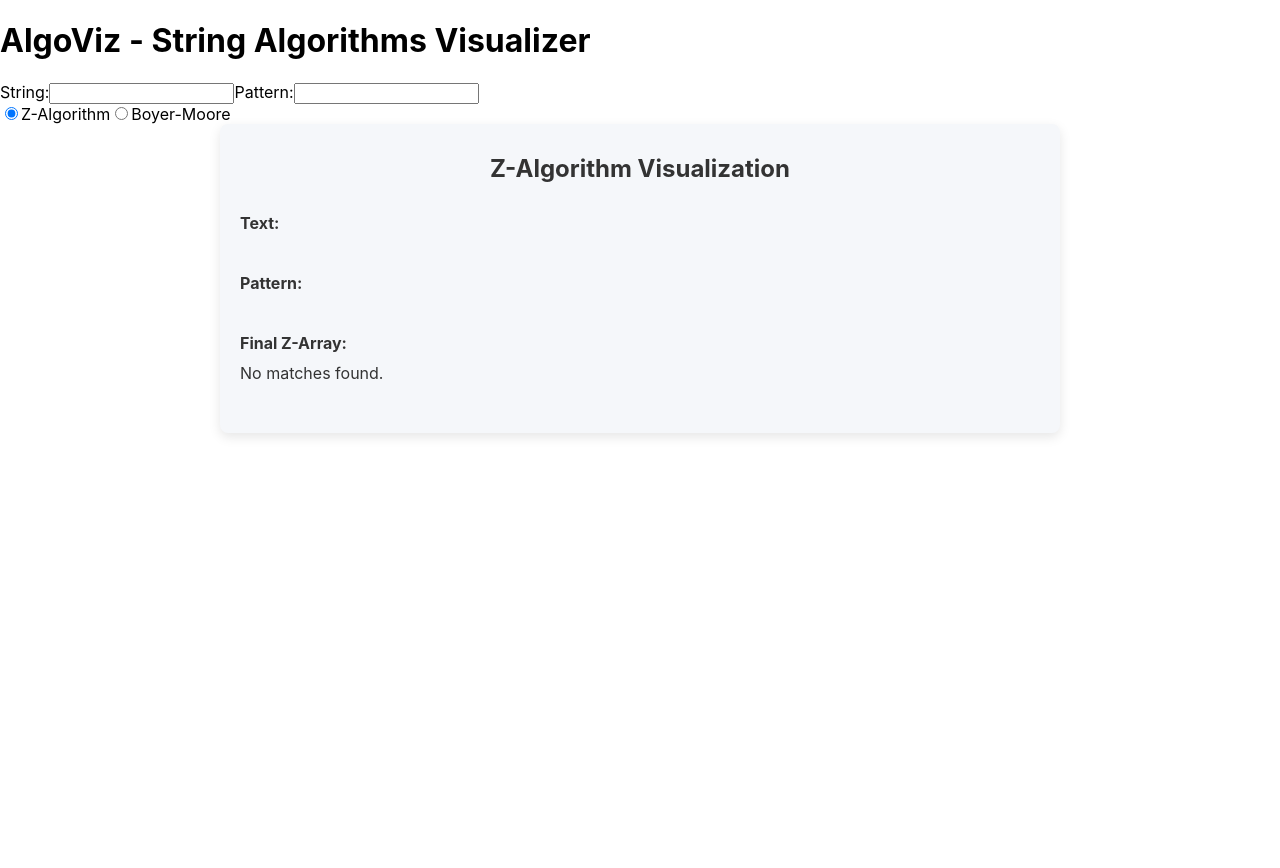
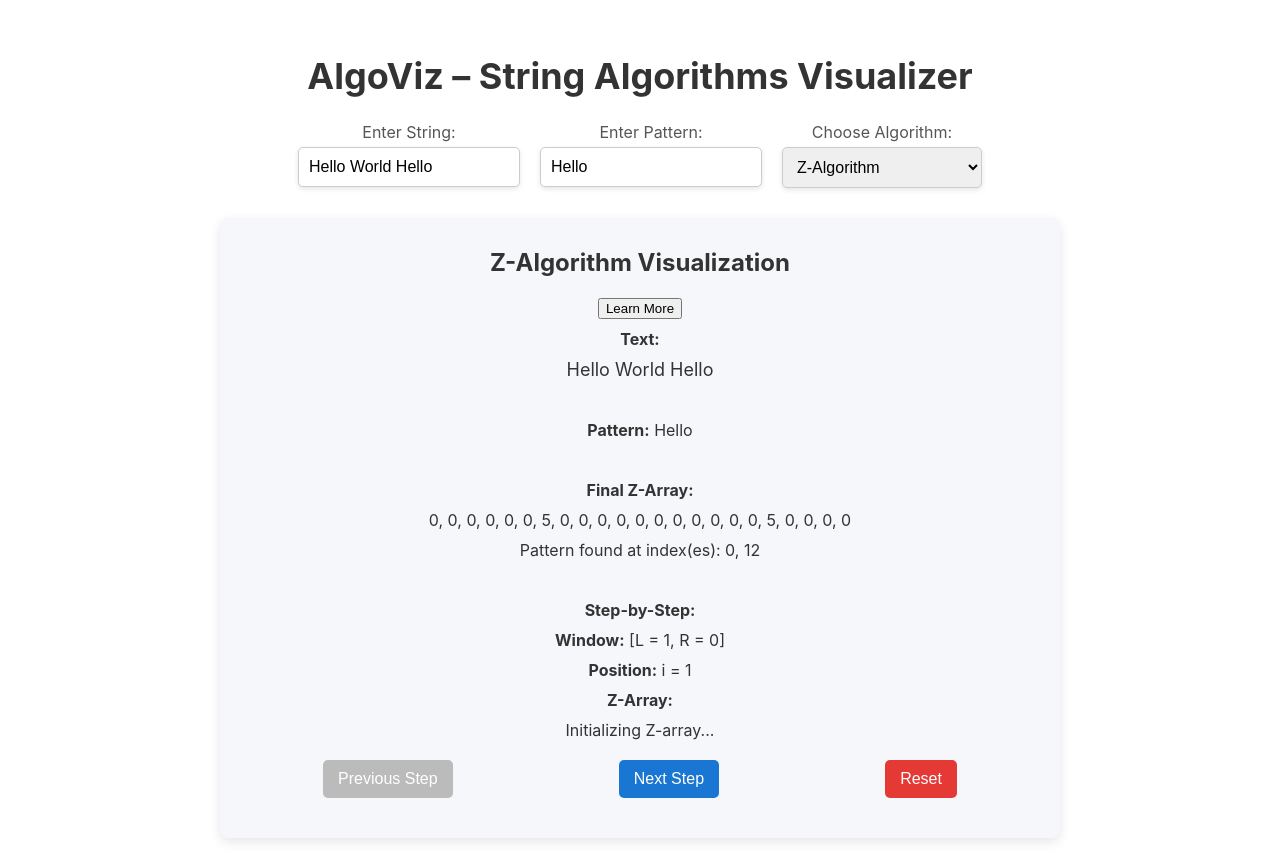
Before and after one commit to Shubhi0406/AlgoViz, a React (Create React App) app: page / in a window 1280 px wide. Before the commit the page ends 800 px from the top, so only its background shows below. Built offline with nearby package versions, Linux system fonts and the light colour scheme.

Commit message:
Z-algo solved issues and improved UI

```diff
--- a/src/App.css
+++ b/src/App.css
@@ -36,3 +36,55 @@
     transform: rotate(360deg);
   }
 }
+
+.app-container {
+  text-align: center;
+  padding: 30px;
+}
+
+header {
+  margin-bottom: 20px;
+}
+
+h1 {
+  font-size: 36px;
+  color: #333;
+}
+
+.input-container {
+  display: flex;
+  justify-content: center;
+  gap: 20px;
+  margin-bottom: 30px;
+}
+
+.input-group {
+  display: flex;
+  flex-direction: column;
+}
+
+label {
+  font-size: 16px;
+  margin-bottom: 5px;
+  color: #555;
+}
+
+input[type="text"],
+select {
+  padding: 10px;
+  border: 1px solid #ccc;
+  border-radius: 5px;
+  font-size: 16px;
+  width: 200px;
+  box-shadow: 0 2px 5px rgba(0, 0, 0, 0.1);
+}
+
+input[type="text"]:focus,
+select:focus {
+  border-color: #1976d2;
+}
+
+input[type="text"]::placeholder {
+  font-style: italic;
+  color: #999;
+}
--- a/src/App.js
+++ b/src/App.js
@@ -1,18 +1,54 @@
 import React, { useState } from 'react';
-import InputForm from './components/InputForm';
-import ControlPanel from './components/ControlPanel';
 import Visualization from './components/Visualization';
+import './App.css';
 
 function App() {
-  const [algorithm, setAlgorithm] = useState('z-algorithm'); // Algorithm selection
-  const [string, setString] = useState('');
-  const [pattern, setPattern] = useState('');
+  const [algorithm, setAlgorithm] = useState('z-algorithm');
+  const [string, setString] = useState('Hello World Hello');
+  const [pattern, setPattern] = useState('Hello');
 
   return (
-    <div className="App">
-      <h1>AlgoViz - String Algorithms Visualizer</h1>
-      <InputForm string={string} setString={setString} pattern={pattern} setPattern={setPattern} />
-      <ControlPanel algorithm={algorithm} setAlgorithm={setAlgorithm} />
+    <div className="app-container">
+      <header>
+        <h1>AlgoViz – String Algorithms Visualizer</h1>
+      </header>
+
+      <div className="input-container">
+        <div className="input-group">
+          <label htmlFor="string-input">Enter String:</label>
+          <input
+            type="text"
+            id="string-input"
+            value={string}
+            onChange={(e) => setString(e.target.value)}
+            placeholder="Enter your text here"
+          />
+        </div>
+
+        <div className="input-group">
+          <label htmlFor="pattern-input">Enter Pattern:</label>
+          <input
+            type="text"
+            id="pattern-input"
+            value={pattern}
+            onChange={(e) => setPattern(e.target.value)}
+            placeholder="Enter pattern to search"
+          />
+        </div>
+
+        <div className="input-group">
+          <label htmlFor="algorithm-select">Choose Algorithm:</label>
+          <select
+            id="algorithm-select"
+            value={algorithm}
+            onChange={(e) => setAlgorithm(e.target.value)}
+          >
+            <option value="z-algorithm">Z-Algorithm</option>
+            <option value="boyer-moore">Boyer-Moore</option>
+          </select>
+        </div>
+      </div>
+
       <Visualization algorithm={algorithm} string={string} pattern={pattern} />
     </div>
   );
--- a/src/components/Visualization.css
+++ b/src/components/Visualization.css
@@ -1,4 +1,3 @@
-/* Visualization.css */
 .visualization-container {
     display: flex;
     flex-direction: column;
@@ -26,6 +25,7 @@
   .text-content, .highlight {
     font-size: 18px;
     color: #333;
+    transition: background-color 0.3s ease, color 0.3s ease;
   }
 
   .highlight {
@@ -48,7 +48,7 @@
     border: none;
     border-radius: 5px;
     cursor: pointer;
-    transition: background-color 0.3s ease;
+    transition: background-color 0.3s ease, transform 0.2s ease;
   }
 
   .nav-button:hover, .reset-button:hover {
@@ -73,17 +73,41 @@
     margin: 10px 0;
   }
 
-  @media (max-width: 768px) {
-    .visualization-container {
-      max-width: 90%;
-      padding: 15px;
-    }
+  /* Modal styling */
+  .modal {
+    display: none;
+    position: fixed;
+    z-index: 1;
+    left: 0;
+    top: 0;
+    width: 100%;
+    height: 100%;
+    background-color: rgba(0,0,0,0.4);
+  }
 
-    .nav-button, .reset-button {
-      font-size: 14px;
-    }
+  .modal.open {
+    display: block;
+  }
 
-    .text-content {
-      font-size: 16px;
-    }
+  .modal-content {
+    background-color: #fff;
+    margin: 15% auto;
+    padding: 20px;
+    border: 1px solid #888;
+    width: 80%;
+    box-shadow: 0 4px 8px rgba(0,0,0,0.1);
   }
+
+  .close {
+    color: #aaa;
+    float: right;
+    font-size: 28px;
+    font-weight: bold;
+  }
+
+  .close:hover,
+  .close:focus {
+    color: black;
+    text-decoration: none;
+    cursor: pointer;
+  }
--- a/src/components/Visualization.js
+++ b/src/components/Visualization.js
@@ -8,13 +8,16 @@ function Visualization({ algorithm, string, pattern }) {
   const [stepHistory, setStepHistory] = useState([]);
   const [stepIndex, setStepIndex] = useState(0);
   const [isLastStep, setIsLastStep] = useState(false);
+  const [isModalOpen, setIsModalOpen] = useState(false);
   const generatorRef = useRef(null);
   const [stepDescription, setStepDescription] = useState('');
+  const [stepZArray, setStepZArray] = useState([]);
 
   useEffect(() => {
     if (algorithm === 'z-algorithm' && string && pattern) {
       const combinedString = `${pattern}$${string}`;
 
+      // Compute the final Z-array and matches
       const Z = zAlgorithm(combinedString);
       const matches = [];
       for (let i = 0; i < Z.length; i++) {
@@ -23,6 +26,7 @@ function Visualization({ algorithm, string, pattern }) {
 
       setFinalResult({ Z, matches });
 
+      // Start the step-by-step visualization
       generatorRef.current = zAlgorithmSteps(combinedString);
       const firstStep = generatorRef.current.next().value;
       setCurrentState(firstStep);
@@ -38,12 +42,20 @@ function Visualization({ algorithm, string, pattern }) {
     }
   }, [algorithm, string, pattern]);
 
+  // Move to the next step
   const stepForward = () => {
     if (stepIndex < stepHistory.length - 1) {
       const nextStep = stepHistory[stepIndex + 1];
       setCurrentState(nextStep);
       setStepIndex(stepIndex + 1);
       setStepDescription(getStepDescription(nextStep));
+
+      // Progressively update the Z-array up to the current step
+      const progressiveZ = [...stepZArray];
+      for (let i = 0; i <= nextStep.i; i++) {  // Only update Z up to the current step index
+        progressiveZ[i] = nextStep.Z[i];
+      }
+      setStepZArray(progressiveZ);  // Set the Z-array for this step
     } else if (generatorRef.current) {
       const next = generatorRef.current.next();
       if (!next.done) {
@@ -52,22 +64,41 @@ function Visualization({ algorithm, string, pattern }) {
         setStepHistory((prev) => [...prev, nextStep]);
         setStepIndex((prevIndex) => prevIndex + 1);
         setStepDescription(getStepDescription(nextStep));
+
+        // Progressively update the Z-array
+        const progressiveZ = [...stepZArray];
+        for (let i = 0; i <= nextStep.i; i++) {
+          progressiveZ[i] = nextStep.Z[i];
+        }
+        setStepZArray(progressiveZ);  // Set the Z-array for this step
       } else {
         setIsLastStep(true);
       }
     }
   };
 
+
+  // Move to the previous step
   const stepBackward = () => {
     if (stepIndex > 0) {
       const prevStep = stepHistory[stepIndex - 1];
       setCurrentState(prevStep);
-      setStepIndex((prevIndex) => prevIndex - 1);
+      setStepIndex(stepIndex - 1);
       setStepDescription(getStepDescription(prevStep));
       setIsLastStep(false);
+
+      // Truncate the Z-array for the previous step
+      const truncatedZ = [...stepZArray];
+      for (let i = prevStep.i + 1; i < truncatedZ.length; i++) {
+        truncatedZ[i] = 0;  // Reset values beyond the current step's index to 0
+      }
+      setStepZArray(truncatedZ);  // Update Z-array to reflect the previous step
     }
   };
 
+
+
+  // Reset the algorithm
   const resetSteps = () => {
     if (stepHistory.length > 0) {
       const firstStep = stepHistory[0];
@@ -75,20 +106,25 @@ function Visualization({ algorithm, string, pattern }) {
       setStepIndex(0);
       setStepDescription('Resetting to the beginning...');
       setIsLastStep(false);
+
+      setStepZArray(new Array(firstStep.Z.length).fill(0));
     }
   };
 
+
+  // Provide step explanations
   const getStepDescription = (state) => {
     const { i, L, R } = state;
-    if (i > R) return `Starting a new window from index ${i}.`;
-    if (i <= R) return `Continuing within the window [${L}, ${R}] from index ${i}.`;
+    if (i > R) return `We are now starting a new window at index ${i}. The algorithm will check this window to match the pattern with the substring.`;
+    if (i <= R) return `Continuing within the window [L=${L}, R=${R}]. The algorithm will now compare the substring with the pattern to find a match.`;
     return '';
   };
 
+  // Function to highlight the current window in the string
   const highlightText = (text, L, R) => {
     return text.split('').map((char, index) => {
       if (index >= L && index <= R) {
-        return <span key={index} className="highlight">{char}</span>;
+        return <span key={index} className="highlight" title={`Window [L=${L}, R=${R}]`}>{char}</span>;
       }
       return <span key={index}>{char}</span>;
     });
@@ -96,7 +132,10 @@ function Visualization({ algorithm, string, pattern }) {
 
   return (
     <div className="visualization-container">
-      <h3 className="title">Z-Algorithm Visualization</h3>
+      <div className="algorithm-header">
+        <h3 className="title">Z-Algorithm Visualization</h3>
+        <button className="learn-more-button" onClick={() => setIsModalOpen(true)}>Learn More</button>
+      </div>
 
       <div className="text-section">
         <p><strong>Text:</strong></p>
@@ -122,8 +161,8 @@ function Visualization({ algorithm, string, pattern }) {
           <h4>Step-by-Step:</h4>
           <p><strong>Window:</strong> [L = {currentState.L}, R = {currentState.R}]</p>
           <p><strong>Position:</strong> i = {currentState.i}</p>
-          <p><strong>Z-Array:</strong> {currentState.Z.join(', ')}</p>
-          <p>{stepDescription}</p>
+          <p><strong>Z-Array:</strong> {stepZArray.join(', ')}</p>
+          <p className="step-description">{stepDescription}</p>
 
           <div className="button-group">
             <button className="nav-button" onClick={stepBackward} disabled={stepIndex === 0}>Previous Step</button>
@@ -132,6 +171,25 @@ function Visualization({ algorithm, string, pattern }) {
           </div>
         </div>
       )}
+
+      {/* Modal for explanations */}
+      {isModalOpen && (
+        <div className="modal open">
+          <div className="modal-content">
+            <span className="close" onClick={() => setIsModalOpen(false)}>&times;</span>
+            <h3>Introduction to the Z-Algorithm</h3>
+            <p>The Z-algorithm is a pattern matching algorithm used to efficiently find all occurrences of a pattern in a text. It builds a Z-array that, for each index i in the string, stores the length of the longest substring starting at i that matches the prefix of the string.</p>
+            <p>The Z-algorithm operates in O(n) time, making it an efficient alternative to brute-force pattern matching approaches.</p>
+            <h4>Steps:</h4>
+            <ul>
+              <li>Initialize the Z-array to store the lengths of the matching prefixes.</li>
+              <li>Use a window [L, R] to track the substring currently being compared.</li>
+              <li>Expand or reset the window as necessary to find matches.</li>
+              <li>Update the Z-array and repeat the process until the end of the string.</li>
+            </ul>
+          </div>
+        </div>
+      )}
     </div>
   );
 }
```
